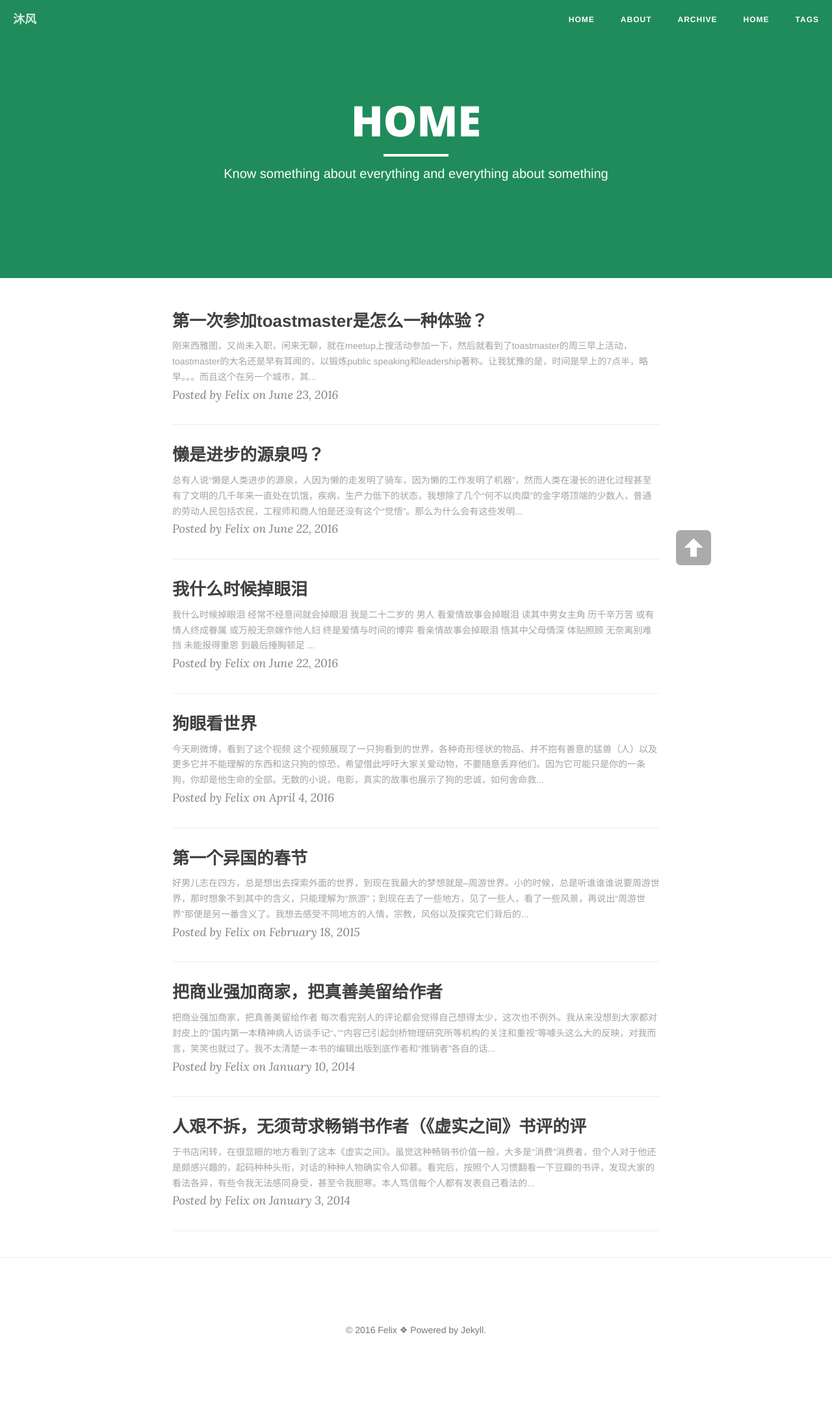
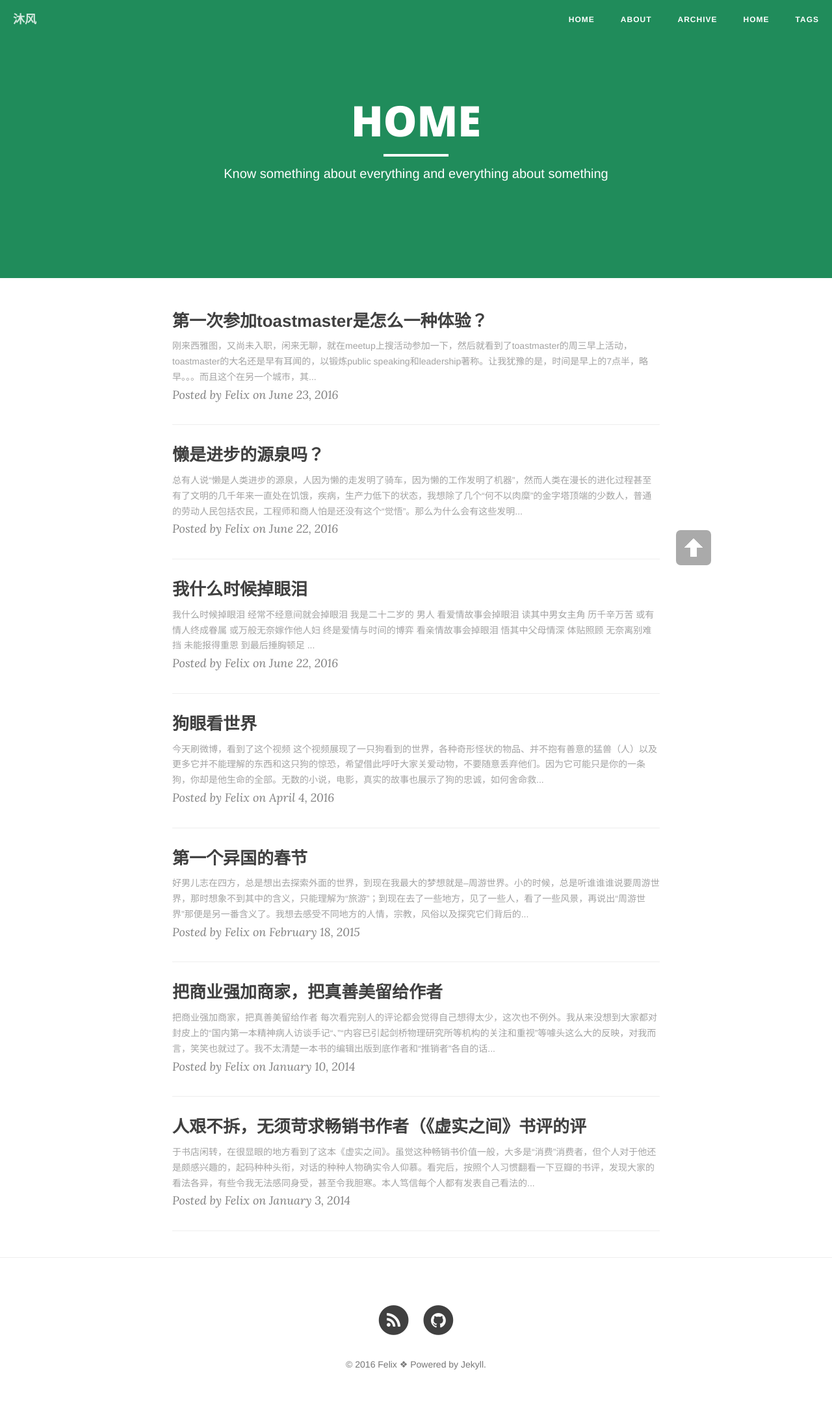
Before and after one commit to FelixLou/felixlou.github.io, a Jekyll site: the page built from index.html, in a window 1280 px wide. Shown: the whole page at 65% size. Built offline with Jekyll 4.4.1, drawn with Linux system fonts in a browser that asks for light colours; nearby versions of some CDN libraries; the list of posts is cut into pages by our own code; before the commit the page ends 2125 px from its top, so only the background shows below that.

```diff
--- a/_config.yml
+++ b/_config.yml
@@ -18,7 +18,7 @@ favicon: img/favicon.png
 
 douban_username:
 twitter_username:
-github_username:
+github_username: FelixLou
 facebook_username:
 weibo_username:
 zhihu_username:
--- a/_includes/footer.html
+++ b/_includes/footer.html
@@ -3,6 +3,88 @@
     <div class="container">
         <div class="row">
             <div class="col-lg-8 col-lg-offset-2 col-md-10 col-md-offset-1">
+                <ul class="list-inline text-center">
+                    <!-- kill the Facebook and Weibo -->
+                    <li>
+                        <a href="{{ "/feed.xml" | prepend: site.baseurl }}">
+                            <span class="fa-stack fa-lg">
+                                <i class="fa fa-circle fa-stack-2x"></i>
+                                <i class="fa fa-rss fa-stack-1x fa-inverse"></i>
+                            </span>
+                        </a>
+                    </li>
+                    {% if site.twitter_username %}
+                    <li>
+                        <a href="https://twitter.com/{{ site.twitter_username }}">
+                            <span class="fa-stack fa-lg">
+                                <i class="fa fa-circle fa-stack-2x"></i>
+                                <i class="fa fa-twitter fa-stack-1x fa-inverse"></i>
+                            </span>
+                        </a>
+                    </li>
+                    {% endif %}
+
+                    {% if site.github_username %}
+                    <li>
+                        <a href="https://github.com/{{ site.github_username }}">
+                            <span class="fa-stack fa-lg">
+                                <i class="fa fa-circle fa-stack-2x"></i>
+                                <i class="fa fa-github fa-stack-1x fa-inverse"></i>
+                            </span>
+                        </a>
+                    </li>
+                    {% endif %}
+
+                    <!--
+                    {% if site.douban_username %}
+                    <li>
+                        <a href="http://www.douban.com/people/{{ site.douban_username }}">
+                            <span class="fa-stack fa-lg">
+                                <i class="fa fa-circle fa-stack-2x"></i>
+                                <i class="fa fa-douban fa-stack-1x fa-inverse"></i>
+                            </span>
+                        </a>
+                    </li>
+                    {% endif %}
+                    -->
+
+                    <!--
+                    {% if site.facebook_username %}
+                    <li>
+                        <a href="https://www.facebook.com/{{ site.facebook_username }}">
+                            <span class="fa-stack fa-lg">
+                                <i class="fa fa-circle fa-stack-2x"></i>
+                                <i class="fa fa-facebook fa-stack-1x fa-inverse"></i>
+                            </span>
+                        </a>
+                    </li>
+                    {% endif %}
+                    -->
+
+                    {% if site.zhihu_username %}
+                    <li>
+                        <a target="_blank" href="https://www.zhihu.com/people/{{ site.zhihu_username }}">
+                            <span class="fa-stack fa-lg">
+                                <i class="fa fa-circle fa-stack-2x"></i>
+                                <i class="fa  fa-stack-1x fa-inverse">知</i>
+                            </span>
+                        </a>
+                    </li>
+                    {% endif %}
+                    <!--
+                    {% if site.weibo_username %}
+                    <li>
+                        <a target="_blank" href="http://weibo.com/{{ site.weibo_username }}">
+                            <span class="fa-stack fa-lg">
+                                <i class="fa fa-circle fa-stack-2x"></i>
+                                <i class="fa fa-weibo fa-stack-1x fa-inverse"></i>
+                            </span>
+                        </a>
+                    </li>
+                    {% endif %}
+                    -->
+
+                </ul>
                 <p class="copyright text-muted">
                 &copy; {{ site.time | date: '%Y' }} {{ site.owner.name }} ❖ Powered by Jekyll.
                 </p>
--- a/_layouts/post.html
+++ b/_layouts/post.html
@@ -103,7 +103,7 @@ layout: default
 
 <!-- 多说公共JS代码 start (一个网页只需插入一次) -->
 <script type="text/javascript">
-var duoshuoQuery = {short_name:"cnfeat"};
+var duoshuoQuery = {short_name:"沐风"};
     (function() {
         var ds = document.createElement('script');
         ds.type = 'text/javascript';ds.async = true;
```
Also changed, not shown: 404.html (+1 -19 lines).
